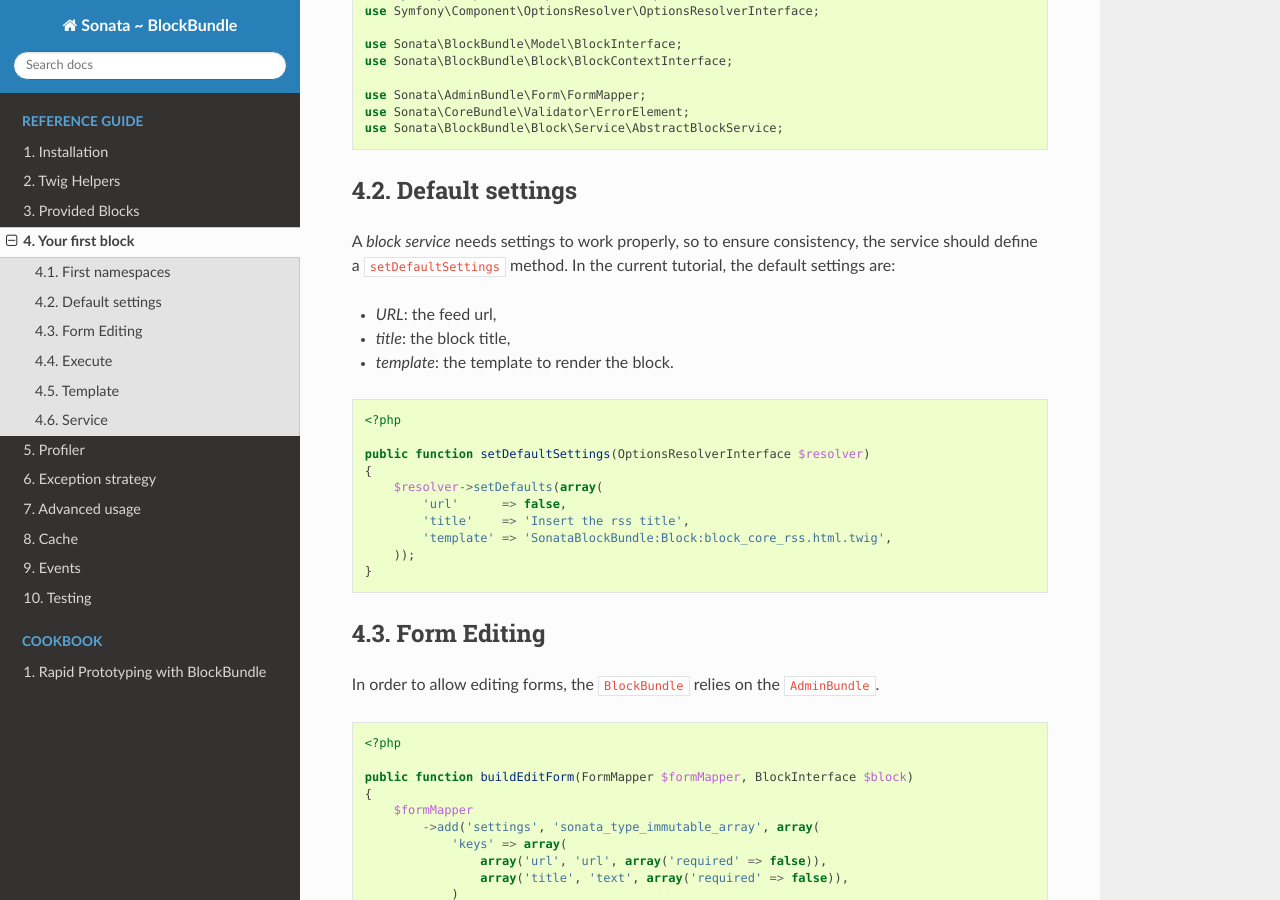
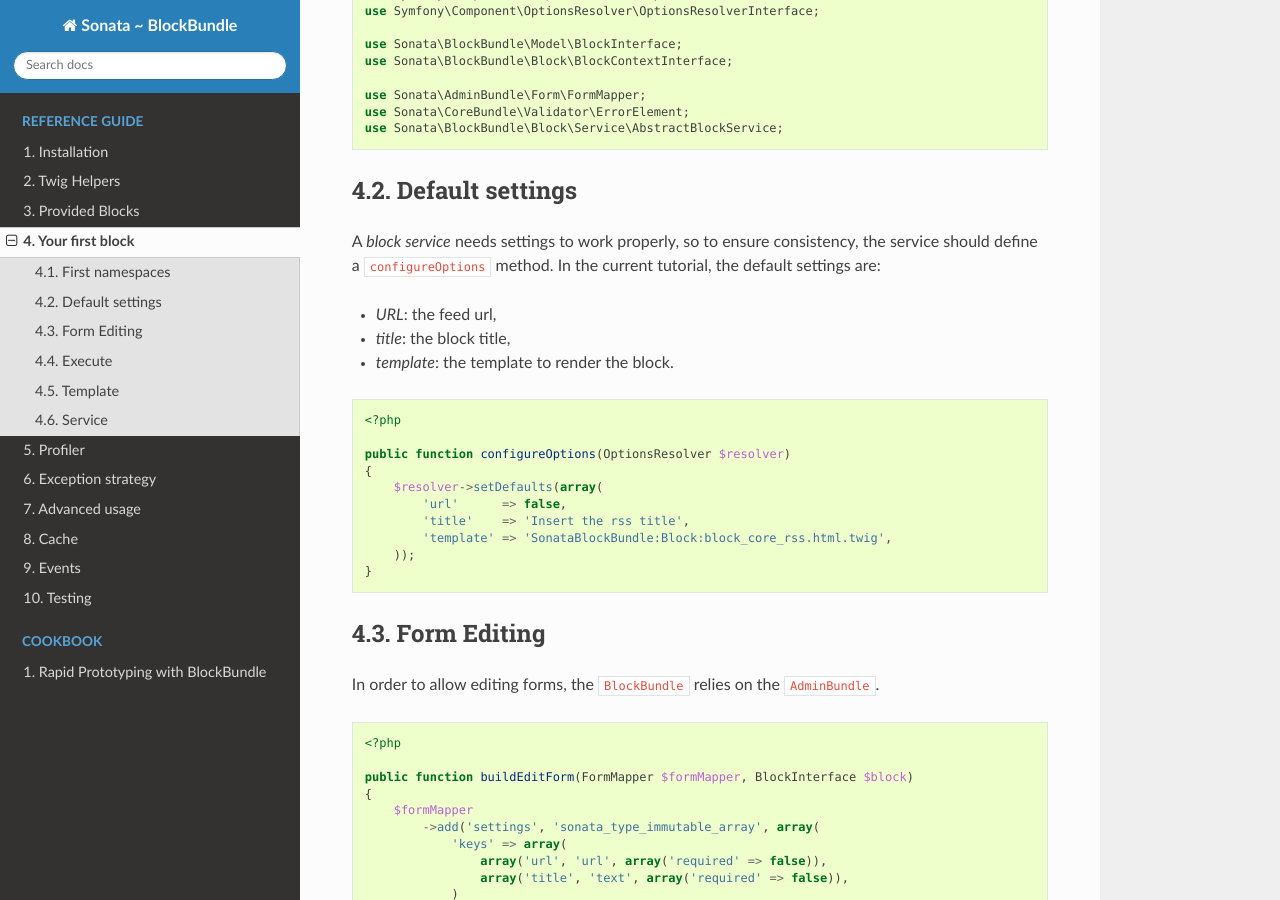
Before and after one commit to sonata-project/SonataBlockBundle, a Sphinx documentation site: the page built from Resources/doc/reference/your_first_block.rst, in a window 1280 px wide and 900 px high, scrolled down 528 px. Built offline with Sphinx 7.4.7 and the Read the Docs theme 2.0.0, drawn with Linux system fonts in a browser that asks for light colours.

Commit message:
use configureOptions instead of setDefaultOptions in doc

```diff
--- a/Resources/doc/reference/your_first_block.rst
+++ b/Resources/doc/reference/your_first_block.rst
@@ -35,7 +35,7 @@ The current RSS block will extend this base class. The other `use` statements ar
 Default settings
 ----------------
 
-A `block service` needs settings to work properly, so to ensure consistency, the service should define a ``setDefaultSettings`` method.
+A `block service` needs settings to work properly, so to ensure consistency, the service should define a ``configureOptions`` method.
 In the current tutorial, the default settings are:
 
 * `URL`: the feed url,
@@ -46,7 +46,7 @@ In the current tutorial, the default settings are:
 
     <?php
 
-    public function setDefaultSettings(OptionsResolverInterface $resolver)
+    public function configureOptions(OptionsResolver $resolver)
     {
         $resolver->setDefaults(array(
             'url'      => false,
```
